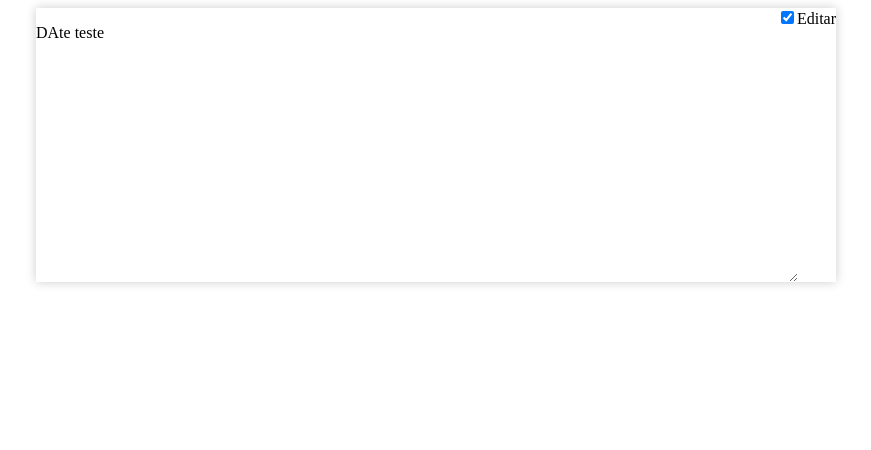
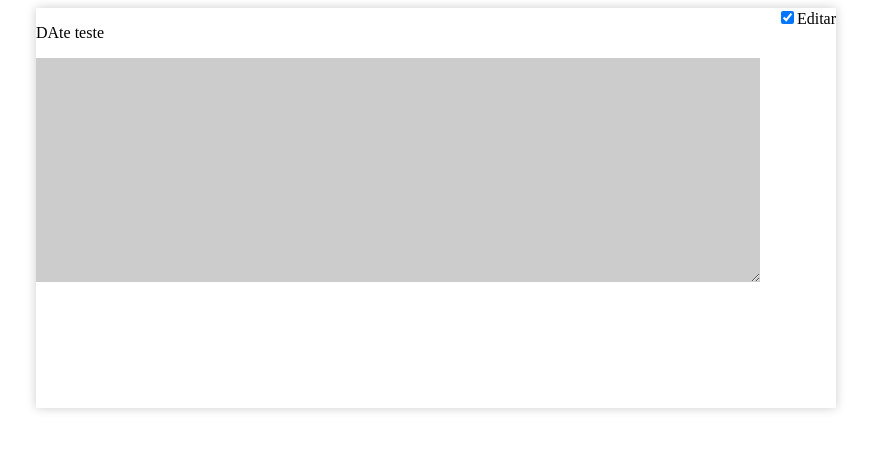
Before and after one commit to italosilva01/Nowtes, a React (Create React App) app: page / in a window 1280 px wide. Both pictures are taken after a click on the checkbox "Editar". Shown: the top 450 px of the page, without its empty margins (204-1075 px from the left). Built offline with nearby package versions, Linux system fonts and the light colour scheme.

Commit message:
enabling and disabling the textarea tag

```diff
--- a/src/components/Note/Note.js
+++ b/src/components/Note/Note.js
@@ -1,16 +1,32 @@
-import React,{useState} from 'react';
+import React,{useState,useEffect} from 'react';
 import ReactMarkdown from 'react-markdown';
 
 import * as S from './S-Note';
 export default function Note (props){
 
-    const [content, setContent]= useState();
+    const [content, setContent]= useState(' ');
+    const [condition,setCondition] = useState(true);
 
-    function convert(){
-        //convert the text from the textarea tag to markdown
-        const text = document.querySelector('textarea').value;
-        setContent(text);
-    }
+
+     useEffect(()=>{
+            //change the div's z-index attribute
+            console.log(`start Condition = ${condition}`);
+            const markdown = document.querySelector('.wrap>div');
+            const textarea = document.querySelector('textarea');
+
+            if(condition){
+                //if textarea is disabled
+                markdown.classList.add('visible');
+                textarea.classList.add('hidden');
+
+            }else{
+                markdown.classList.remove('visible');
+                textarea.classList.remove('hidden');
+
+            }
+
+        },[condition]);
+
 
     function userButtonTab(button){
         const textArea = document.querySelector('textarea')
@@ -33,19 +49,38 @@ export default function Note (props){
         //
     }
 
+    function saveContent(){
+        console.log('clicou');
+
+        //saves the content of the textarea tag
+        const text = document.querySelector('textarea').value;
+        setContent(text);
+
+        //changes conditio's value
+        setCondition(!condition);
+    }
+
     return(
         <S.Paper>
             <div className="date">
                 <p>DAte teste</p>
                 <div>
-                    <input id="editar" type='checkbox' onClick={convert}></input>
+                    <input id="editar" type='checkbox' onClick={()=>saveContent()}></input>
                     <label htmlFor="editar" >Editar</label>
                 </div>
             </div>
-           <textarea name="" id="" cols="30" rows="10" onKeyDown={(e)=>userButtonTab(e)} >
-           </textarea>
 
-            <ReactMarkdown source={content}/>
+            <div className="wrap">
+
+                <S.Markdown>
+                    <ReactMarkdown source={content}/>
+                </S.Markdown>
+
+                <textarea name="" disabled={condition} id="" cols="30" rows="10" onKeyDown={(e)=>userButtonTab(e)} >
+                </textarea>
+
+            </div>
+
         </S.Paper>
     );
 }
--- a/src/components/Note/S-Note.js
+++ b/src/components/Note/S-Note.js
@@ -7,8 +7,18 @@ export const Paper = styled.div`
     position:relative;
     margin:auto;
     width:90%;
-    height:100%;
+    height:50vh;
     box-shadow: 0px 0px 10px rgba(0,0,0,0.2);
+
+    .visible{
+        z-index:1 !important;
+        visibility:visible;
+    }
+
+    .hidden{
+        z-index:100000 !important;
+        display:none;
+    }
 
     .date{
         display:flex;
@@ -16,17 +26,53 @@ export const Paper = styled.div`
         width:100%;
     }
 
+    .wrap{
+        position:relative;
+        display:grid;
+        grid-template-areas:
+        'a a a'
+        'a a a'
+        'a a a';
+
+        width:100%;
+        align-items:center;
+
+    }
 
     textarea{
-        width:90%;
+        position:relative;
+        width:100%;
+        background-color:rgba(0,0,0,0.2);
         font-size:1.2rem;
         border:none;
+        z-index:3;
+        grid-area:a;
 
     }
     @media (min-width:800px){
         width:60%;
+
+        .wrap{
+        }
+        textarea{
+            width:90%;
+        }
     }
     @media (min-width:1000px){
         width:800px;
     }
 `;
+
+export const Markdown = styled.div`
+    position:relative;
+    width:100%;
+    border:none;
+    font-size:1.2rem;
+    background-color:pink;
+    z-index:2;
+    grid-area:a;
+
+
+    visibility:hidden;
+
+`;
```
